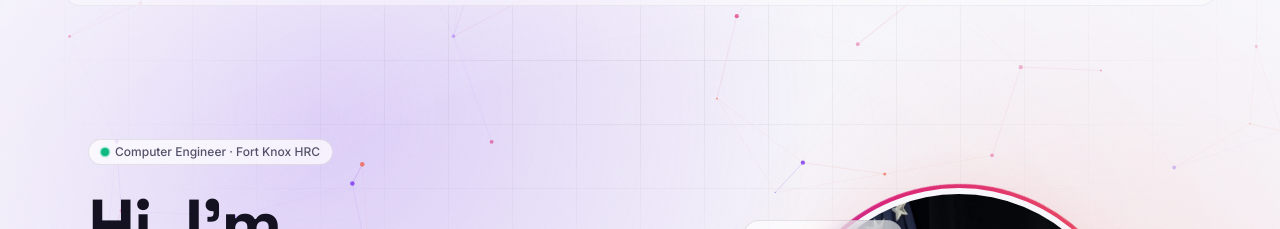
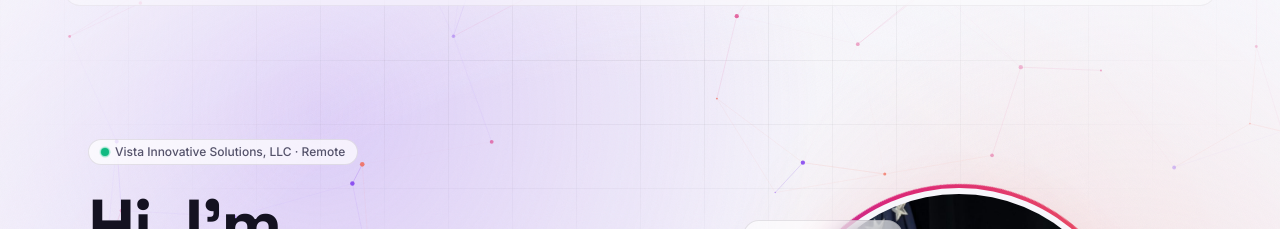
Before and after one commit to NightBlaze1268/NightBlaze1268.github.io, a React (Create React App) app in the folder xxxnightblazexxx/: page / in a window 1280 px wide. Shown: the part 68-297 px from the top of the page. Built offline with nearby package versions, Linux system fonts and the light colour scheme.

Commit message:
Add current Vista software engineering role to portfolio

```diff
--- a/xxxnightblazexxx/src/routes/Career.js
+++ b/xxxnightblazexxx/src/routes/Career.js
@@ -5,10 +5,24 @@ import { BriefcaseIcon } from "../components/Icons";
 
 const positions = [
   {
+    title: "Vista Innovative Solutions, LLC",
+    positionDate: "September 2025 – Present",
+    positionTitle: "Junior Software Engineer",
+    current: true,
+    summary:
+      "I support data analysis, application development, and modernization initiatives in a full-time, remote role at Vista Innovative Solutions, LLC.",
+    responsibilities: [
+      "Perform SQL analysis to support data and reporting needs.",
+      "Develop and support solutions using Microsoft Power Platform.",
+      "Map SQL logic and convert it to Python to support the transition of data into the Army Vantage platform powered by Palantir.",
+      "Helped migrate on-premises mainframe code to cloud architecture in Microsoft Azure.",
+      "Contributed to a Drupal project.",
+    ],
+  },
+  {
     title: "Fort Knox Human Resources Command",
-    positionDate: "May 2024 – Present",
+    positionDate: "May 2024 – September 2025",
     positionTitle: "Computer Engineer",
-    current: true,
     summary:
       "As a Computer Engineer I serve as the SME for development work, helping to find and resolve bugs, and assist with priority categorization.",
     responsibilities: [
@@ -68,7 +82,7 @@ const Career = () => {
   return (
     <div className="mx-auto max-w-5xl px-6 pt-36 sm:pt-44">
       <SectionHeading as="h1" eyebrow="Career" icon={BriefcaseIcon} title="Follow my" highlight="career.">
-        Below you will find information about all of my positions from the last 5 years.
+        Explore my experience in software development, data analysis, and cloud modernization.
       </SectionHeading>
 
       <div ref={timelineRef} className="relative mt-20">
@@ -83,7 +97,7 @@ const Career = () => {
 
         <ol className="space-y-10">
           {positions.map(({ summary, ...position }, i) => (
-            <CareerCard key={position.positionTitle} {...position} delay={i * 80}>
+            <CareerCard key={`${position.title}-${position.positionTitle}`} {...position} delay={i * 80}>
               {summary}
             </CareerCard>
           ))}
--- a/xxxnightblazexxx/src/routes/Home.js
+++ b/xxxnightblazexxx/src/routes/Home.js
@@ -120,7 +120,7 @@ const Home = () => {
                   <span className="absolute inline-flex h-full w-full animate-ping rounded-full bg-emerald-400 opacity-75" />
                   <span className="relative inline-flex h-2 w-2 rounded-full bg-emerald-500" />
                 </span>
-                Computer Engineer · Fort Knox HRC
+                Vista Innovative Solutions, LLC · Remote
               </span>
             </Reveal>
 
```
